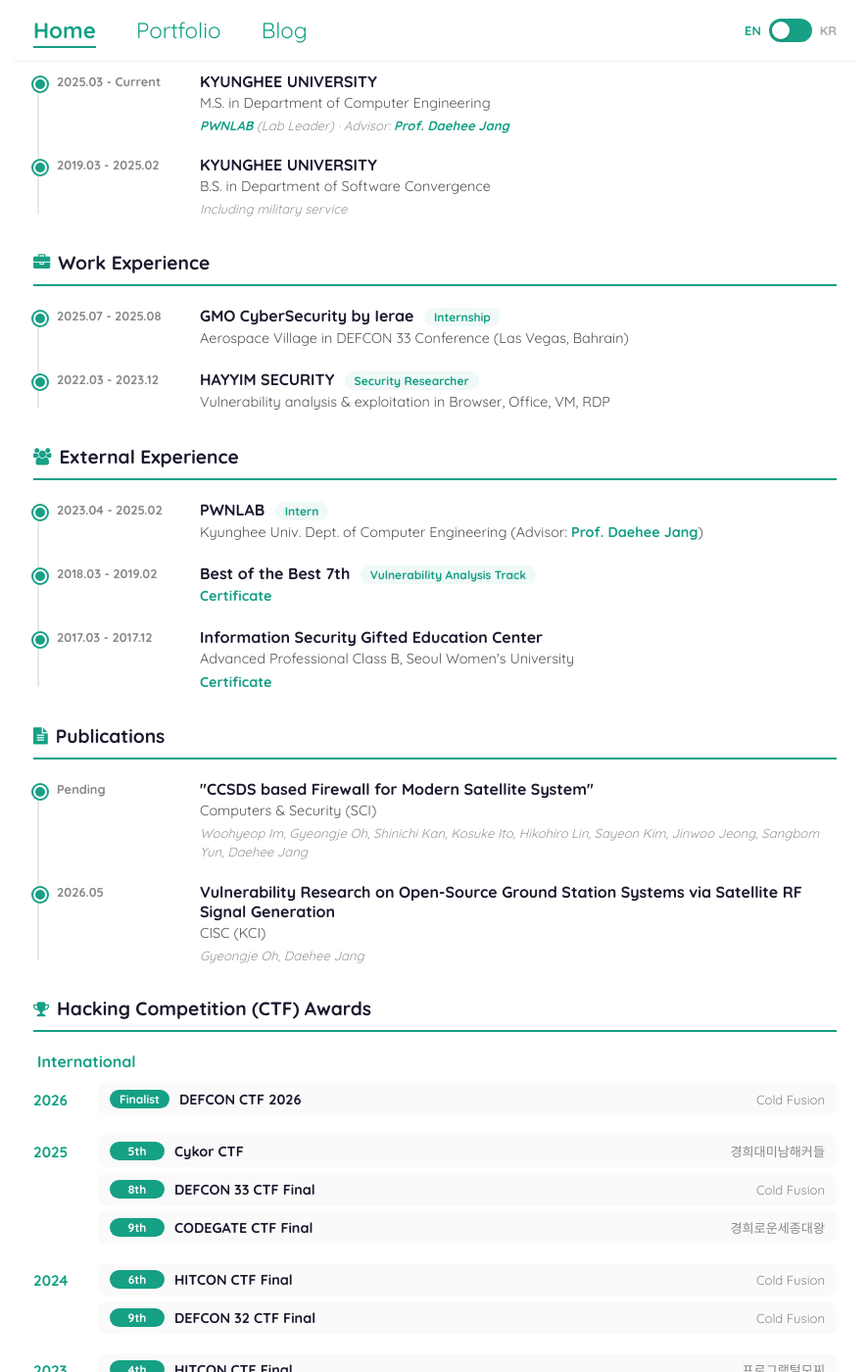
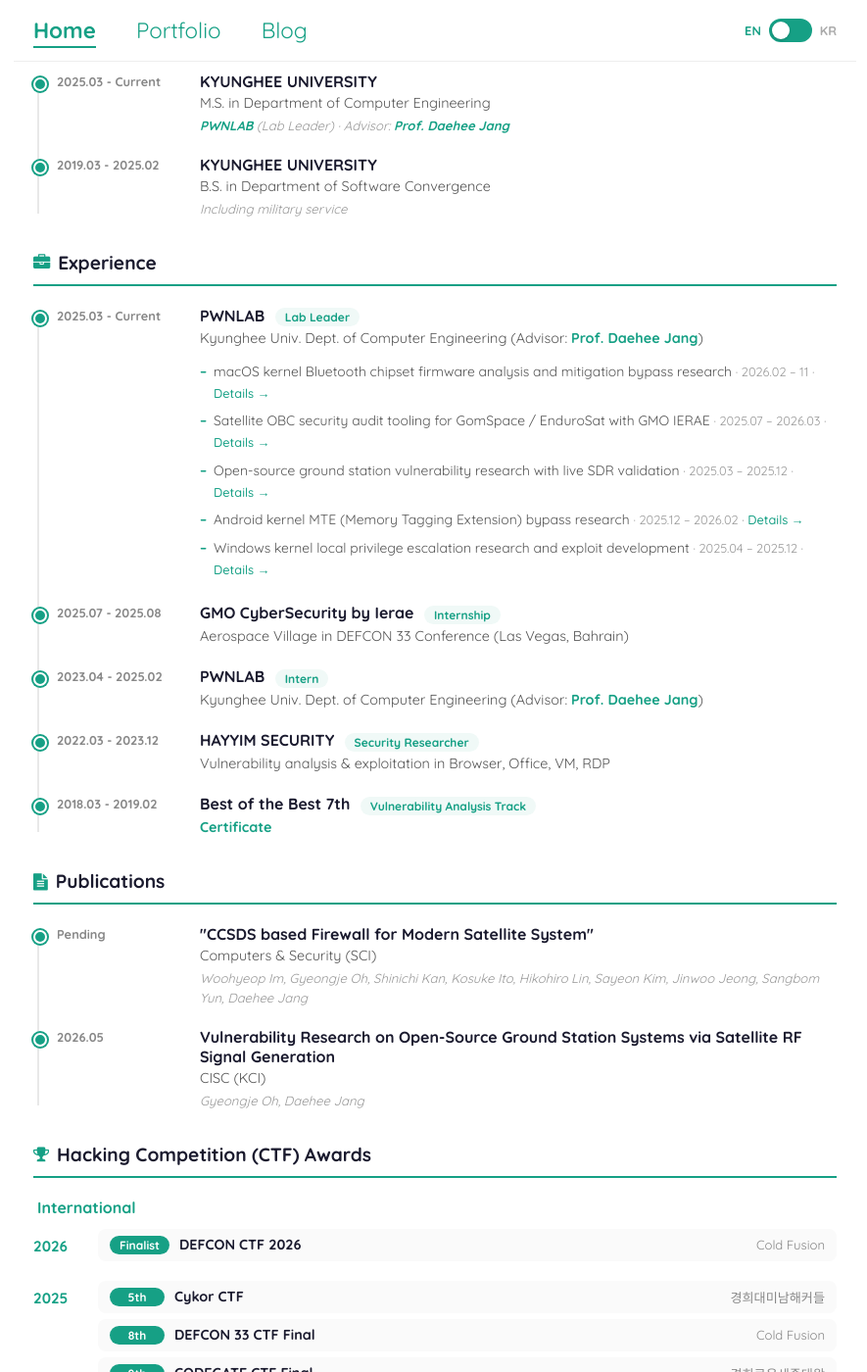
Before and after one commit to Gyeongje/gyeongje.github.io, a Jekyll site: the page built from index.md, in a window 1280 px wide and 1400 px high, scrolled down 331 px. Shown: the whole window at 98% size, without its empty margins (196-1081 px from the left). Built offline with Jekyll 4.4.1, drawn with Linux system fonts in a browser that asks for light colours; some web fonts are replaced; some of the changed text lies outside the part shown.

Commit message:
Merge Work and External Experience into single section with M.S. research list
Combine the two Experience sections into one. Add a new PWNLAB Lab
Leader entry (2025.03 - Current) at the top whose body contains the
ongoing M.S. research projects as a one-line-per-project list with
Details -> anchors pointing into the Portfolio page.

Drop the 2017 Information Security Olympiad Bronze entry (high-school
era) and remove the now-unreferenced certificate / olympiad / camp
images.

Co-Authored-By: Claude Opus 4.7 (1M context) <noreply@anthropic.com>

```diff
--- a/assets/css/main.css
+++ b/assets/css/main.css
@@ -530,6 +530,40 @@ strong { color: #16a085; }
   font-weight: 400;
 }
 
+/* =Research project list (inside Experience timeline item) */
+.cv-research-list {
+  list-style: none;
+  padding: 0;
+  margin: 8px 0 0;
+}
+
+.cv-research-list li {
+  font-size: 87%;
+  line-height: 1.6;
+  color: #555;
+  padding: 3px 0;
+  padding-left: 14px;
+  position: relative;
+}
+
+.cv-research-list li::before {
+  content: '–';
+  position: absolute;
+  left: 0;
+  color: #16a085;
+  font-weight: 700;
+}
+
+.cv-research-meta {
+  color: #999;
+  font-size: 92%;
+}
+
+.cv-research-meta a {
+  color: #16a085;
+  font-weight: 500;
+}
+
 /* =CV Footer */
 .cv-footer {
   margin-top: 30px;
--- a/index.md
+++ b/index.md
@@ -49,16 +49,37 @@ title: Gyeongje Oh
   </div>
 </div>
 
-<!-- ==================== WORK EXPERIENCE ==================== -->
+<!-- ==================== EXPERIENCE ==================== -->
 <div class="cv-section">
-  <h2 class="cv-section__title"><i class="fa fa-briefcase"></i> <span data-en="Work Experience" data-ko="Work Experience">Work Experience</span></h2>
+  <h2 class="cv-section__title"><i class="fa fa-briefcase"></i> <span data-en="Experience" data-ko="Experience">Experience</span></h2>
 
   <div class="cv-timeline">
+    <div class="cv-timeline__item">
+      <div class="cv-timeline__date">2025.03 - Current</div>
+      <div class="cv-timeline__content">
+        <strong>PWNLAB</strong> <span class="cv-badge" data-en="Lab Leader" data-ko="랩장">Lab Leader</span>
+        <p><span data-en="Kyunghee Univ. Dept. of Computer Engineering" data-ko="경희대학교 컴퓨터공학과">Kyunghee Univ. Dept. of Computer Engineering</span> (Advisor: <a href="https://pwnlab.kr/downloads/cv.pdf" target="_blank">Prof. Daehee Jang</a>)</p>
+        <ul class="cv-research-list">
+          <li>macOS kernel Bluetooth chipset firmware analysis and mitigation bypass research <span class="cv-research-meta">· 2026.02 – 11 · <a href="{{ '/portfolio/#macos-bt' | prepend: site.baseurl }}">Details →</a></span></li>
+          <li>Satellite OBC security audit tooling for GomSpace / EnduroSat with GMO IERAE <span class="cv-research-meta">· 2025.07 – 2026.03 · <a href="{{ '/portfolio/#satellite-obc' | prepend: site.baseurl }}">Details →</a></span></li>
+          <li>Open-source ground station vulnerability research with live SDR validation <span class="cv-research-meta">· 2025.03 – 2025.12 · <a href="{{ '/portfolio/#ground-station' | prepend: site.baseurl }}">Details →</a></span></li>
+          <li>Android kernel MTE (Memory Tagging Extension) bypass research <span class="cv-research-meta">· 2025.12 – 2026.02 · <a href="{{ '/portfolio/#android-mte' | prepend: site.baseurl }}">Details →</a></span></li>
+          <li>Windows kernel local privilege escalation research and exploit development <span class="cv-research-meta">· 2025.04 – 2025.12 · <a href="{{ '/portfolio/#windows-lpe' | prepend: site.baseurl }}">Details →</a></span></li>
+        </ul>
+      </div>
+    </div>
     <div class="cv-timeline__item">
       <div class="cv-timeline__date">2025.07 - 2025.08</div>
       <div class="cv-timeline__content">
         <strong>GMO CyberSecurity by Ierae</strong> <span class="cv-badge">Internship</span>
         <p>Aerospace Village in DEFCON 33 Conference (Las Vegas, Bahrain)</p>
+      </div>
+    </div>
+    <div class="cv-timeline__item">
+      <div class="cv-timeline__date">2023.04 - 2025.02</div>
+      <div class="cv-timeline__content">
+        <strong>PWNLAB</strong> <span class="cv-badge">Intern</span>
+        <p><span data-en="Kyunghee Univ. Dept. of Computer Engineering" data-ko="경희대학교 컴퓨터공학과">Kyunghee Univ. Dept. of Computer Engineering</span> (Advisor: <a href="https://pwnlab.kr/downloads/cv.pdf" target="_blank">Prof. Daehee Jang</a>)</p>
       </div>
     </div>
     <div class="cv-timeline__item">
@@ -68,34 +89,11 @@ title: Gyeongje Oh
         <p data-en="Vulnerability analysis &amp; exploitation in Browser, Office, VM, RDP" data-ko="Browser, Office, VM, RDP 취약점 분석 및 Exploit">Vulnerability analysis &amp; exploitation in Browser, Office, VM, RDP</p>
       </div>
     </div>
-  </div>
-</div>
-
-<!-- ==================== EXTERNAL EXPERIENCE ==================== -->
-<div class="cv-section">
-  <h2 class="cv-section__title"><i class="fa fa-users"></i> <span data-en="External Experience" data-ko="External Experience">External Experience</span></h2>
-
-  <div class="cv-timeline">
-    <div class="cv-timeline__item">
-      <div class="cv-timeline__date">2023.04 - 2025.02</div>
-      <div class="cv-timeline__content">
-        <strong>PWNLAB</strong> <span class="cv-badge">Intern</span>
-        <p><span data-en="Kyunghee Univ. Dept. of Computer Engineering" data-ko="경희대학교 컴퓨터공학과">Kyunghee Univ. Dept. of Computer Engineering</span> (Advisor: <a href="https://pwnlab.kr/downloads/cv.pdf" target="_blank">Prof. Daehee Jang</a>)</p>
-      </div>
-    </div>
     <div class="cv-timeline__item">
       <div class="cv-timeline__date">2018.03 - 2019.02</div>
       <div class="cv-timeline__content">
         <strong>Best of the Best 7th</strong> <span class="cv-badge">Vulnerability Analysis Track</span>
         <p><a href="{{ '/assets/bob임명장.png' | prepend: site.baseurl }}">Certificate</a></p>
-      </div>
-    </div>
-    <div class="cv-timeline__item">
-      <div class="cv-timeline__date">2017.03 - 2017.12</div>
-      <div class="cv-timeline__content">
-        <strong data-en="Information Security Gifted Education Center" data-ko="정보보호영재교육원">Information Security Gifted Education Center</strong>
-        <p data-en="Advanced Professional Class B, Seoul Women's University" data-ko="서울여자대학교 고급전문B반">Advanced Professional Class B, Seoul Women's University</p>
-        <p><a href="{{ '/assets/정보보호영재교육원_수료증.png' | prepend: site.baseurl }}">Certificate</a></p>
       </div>
     </div>
   </div>
@@ -294,17 +292,6 @@ title: Gyeongje Oh
     </div>
   </div>
 
-  <div class="cv-awards-year">
-    <div class="cv-awards-year__label">2017</div>
-    <div class="cv-awards-year__list">
-      <div class="cv-award">
-        <span class="cv-award__place" data-en="Bronze" data-ko="동상">Bronze</span>
-        <span class="cv-award__name" data-en="Information Security Olympiad" data-ko="정보보호올림피아드">Information Security Olympiad</span>
-        <span class="cv-award__team"><a href="{{ '/assets/정보보호올림피아드_동상.png' | prepend: site.baseurl }}">오경제</a></span>
-        <span class="cv-award__prize">$300</span>
-      </div>
-    </div>
-  </div>
 </div>
 
 <!-- ==================== BUG BOUNTY ==================== -->
```
